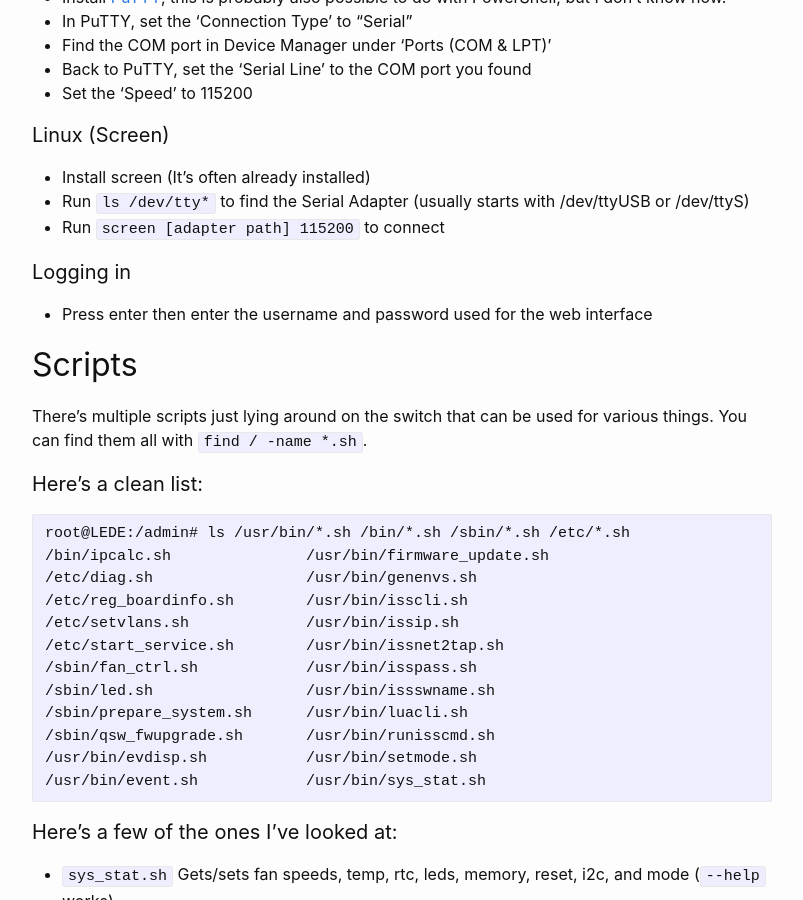
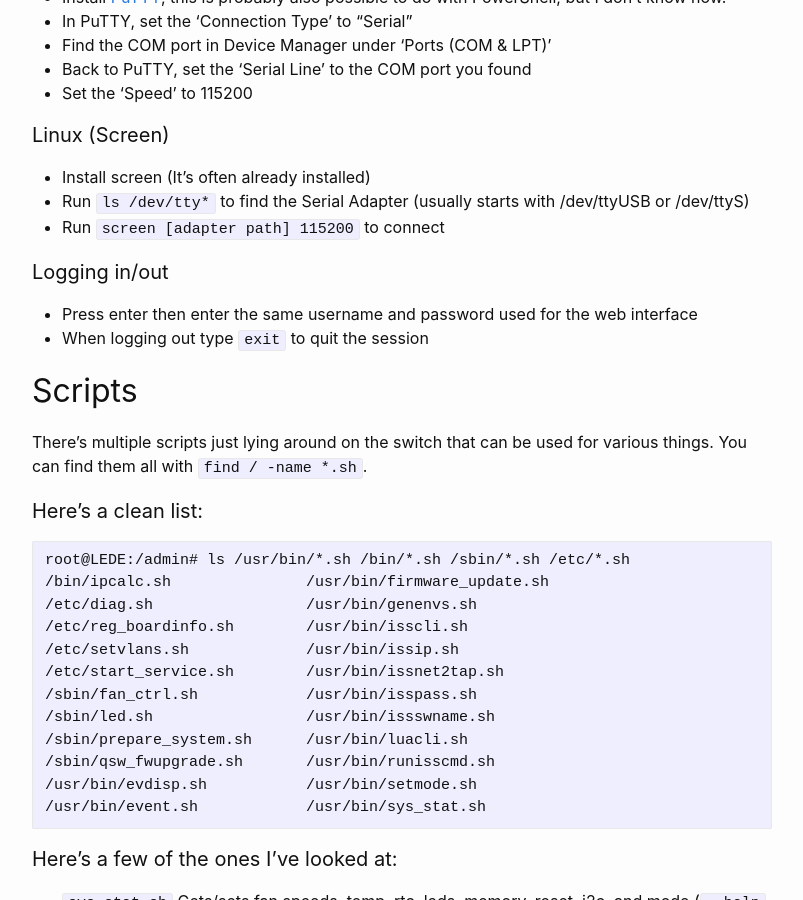
Before and after one commit to Steve-Tech/Blog, a Jekyll site: the page built from _posts/2021-10-15-qnap-switch-serial-console.md, in a window 1280 px wide and 900 px high, scrolled down 602 px. Shown: the whole window, without its empty margins (238-1041 px from the left). Built offline with Jekyll 4.4.1, drawn with Linux system fonts in a browser that asks for light colours; comment, search, counter and statistics services are not loaded.

Commit message:
Update "Things you can do with a QNAP Switch's Serial Console"

```diff
--- a/_posts/2021-10-15-qnap-switch-serial-console.md
+++ b/_posts/2021-10-15-qnap-switch-serial-console.md
@@ -24,8 +24,9 @@ I have a QNAP QSW-M408-4C and I was wondering what the serial console port was u
 * Run `ls /dev/tty*` to find the Serial Adapter (usually starts with /dev/ttyUSB or /dev/ttyS)
 * Run `screen [adapter path] 115200` to connect
 
-#### Logging in
-* Press enter then enter the username and password used for the web interface
+#### Logging in/out
+* Press enter then enter the same username and password used for the web interface
+* When logging out type `exit` to quit the session
 
 ## Scripts
 There's multiple scripts just lying around on the switch that can be used for various things. You can find them all with `find / -name *.sh`.
```
